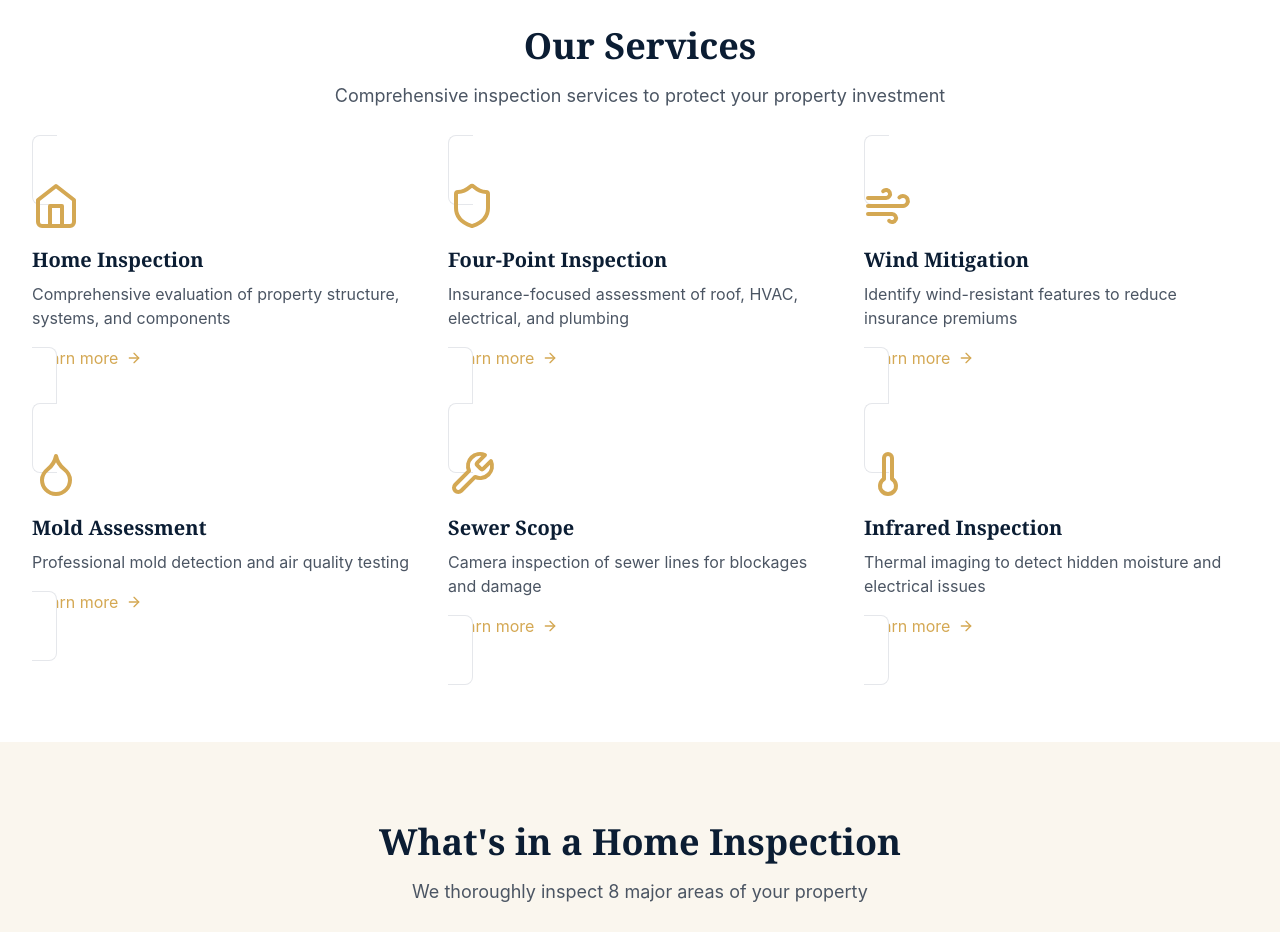
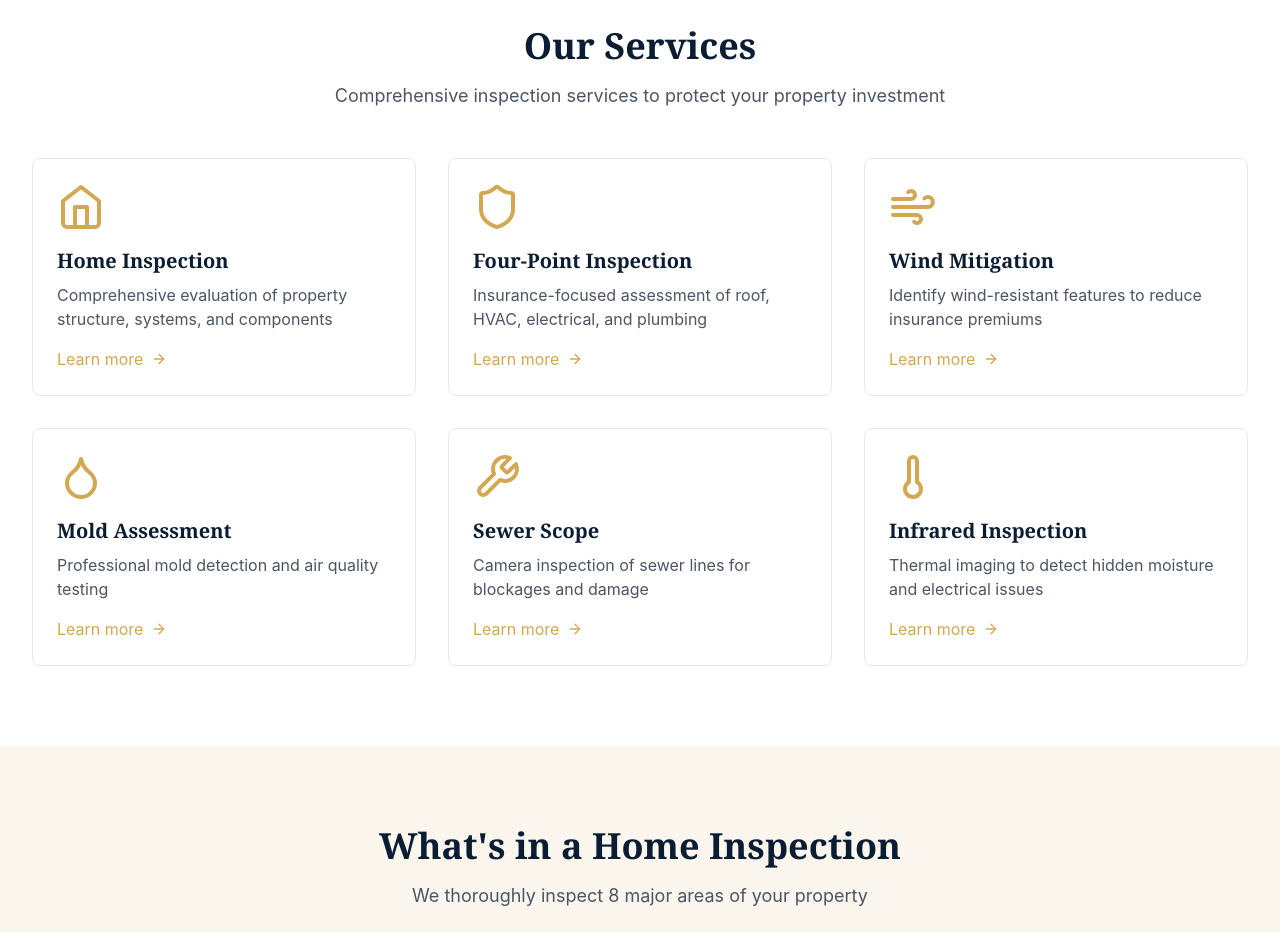
Before and after one commit to tibbyy05/Pronto, a React (Vite) app: page / in a window 1280 px wide. Shown: the part 1360-2292 px from the top of the page. Built offline with nearby package versions, Linux system fonts and the light colour scheme.

Commit message:
additional changes

```diff
--- a/src/pages/Home.tsx
+++ b/src/pages/Home.tsx
@@ -267,7 +267,7 @@ export default function Home() {
               <FadeIn key={service.name} delay={index * 0.08}>
                 <Link
                   to={service.href}
-                  className="group relative rounded-lg border border-gray-200 bg-white p-5 sm:p-6 transition-all duration-[400ms] ease-[cubic-bezier(.22,1,.36,1)] hover:-translate-y-1 hover:border-gold hover:shadow-[0_20px_50px_rgba(0,0,0,0.08)] active:scale-95 touch-manipulation before:absolute before:left-0 before:top-0 before:h-1 before:w-full before:origin-left before:scale-x-0 before:bg-gold before:transition-transform before:duration-[400ms] before:ease-[cubic-bezier(.22,1,.36,1)] hover:before:scale-x-100"
+                  className="group relative block rounded-lg border border-gray-200 bg-white p-5 sm:p-6 transition-all duration-[400ms] ease-[cubic-bezier(.22,1,.36,1)] hover:-translate-y-1 hover:border-gold hover:shadow-[0_20px_50px_rgba(0,0,0,0.08)] active:scale-95 touch-manipulation before:absolute before:left-0 before:top-0 before:h-1 before:w-full before:origin-left before:scale-x-0 before:hidden sm:before:block before:bg-gold before:transition-transform before:duration-[400ms] before:ease-[cubic-bezier(.22,1,.36,1)] hover:before:scale-x-100"
                 >
                   <service.icon className="h-10 w-10 sm:h-12 sm:w-12 text-gold transition-transform duration-300 group-hover:scale-105" />
                   <h3 className="mt-3 sm:mt-4 font-serif text-lg sm:text-xl font-semibold text-navy leading-tight">
```
